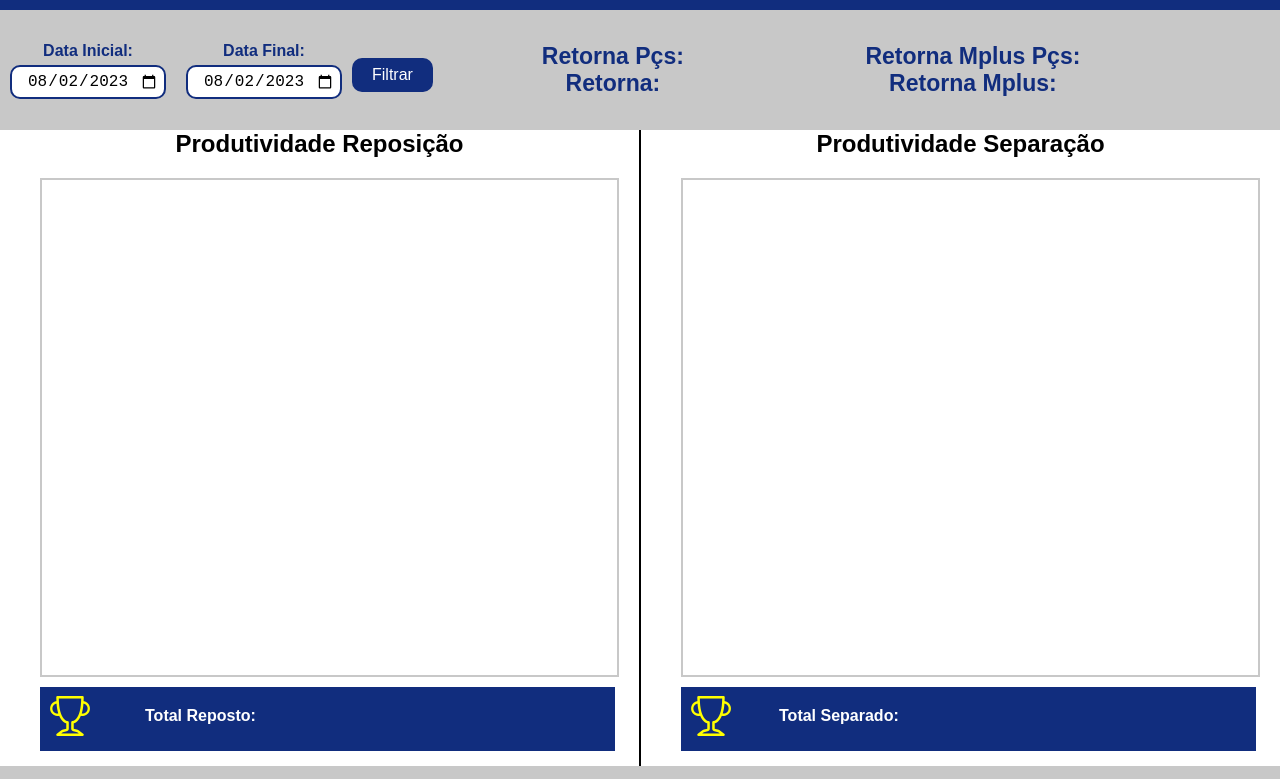
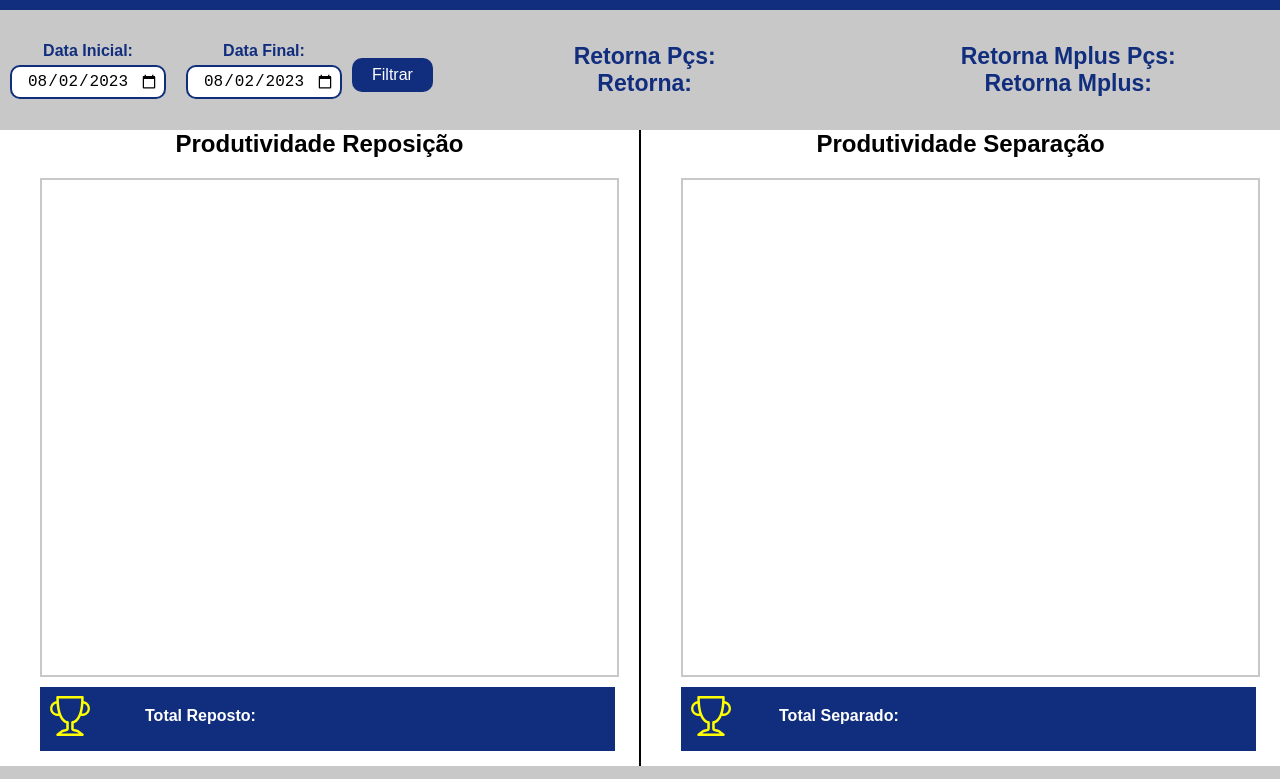
Before and after one commit to luis-fe/Wms_ExternoTeste, a plain HTML site: page templates/Produtividade.html in a window 1280 px wide. Shown: the part 40-819 px from the top of the page. Drawn offline with nearby package versions, Linux system fonts and the light colour scheme; no server answers.

Commit message:
Update Produtividade.css

```diff
--- a/static/css/Produtividade.css
+++ b/static/css/Produtividade.css
@@ -45,10 +45,9 @@ body {
   }
 
   .Retorna,
-  .Faturado,
-  .Metas {
+  .Faturado{
     font-size: 1.8vw;
-    width: 25%;
+    width: 30%;
     display: flex;
     flex-direction: column;
     justify-content: center;
```
